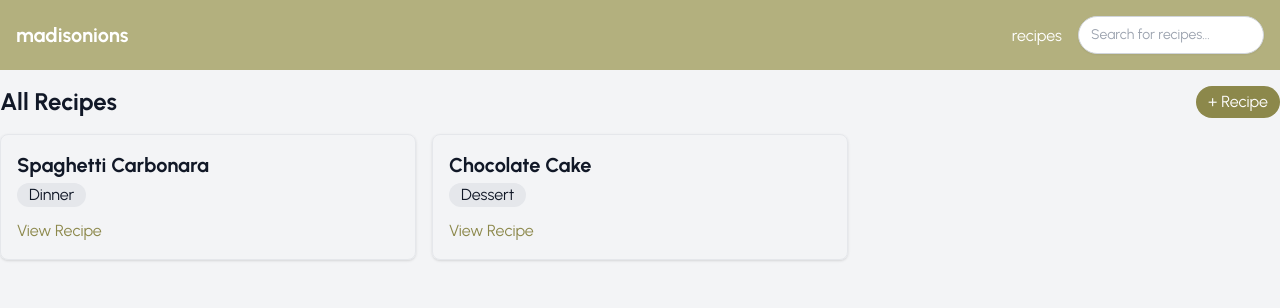
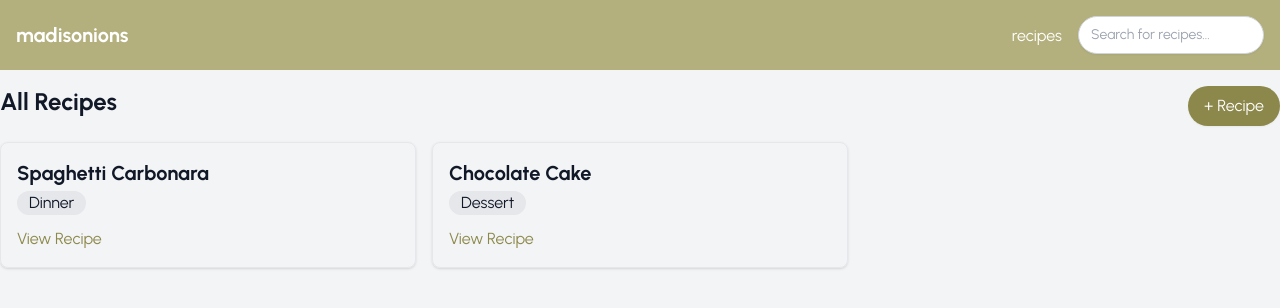
Before and after one commit to haleyalee/recipes, a Next.js app: page /recipes in a window 1280 px wide. Shown: the top 308 px of the page. Built offline with nearby package versions, Linux system fonts and the light colour scheme.

Commit message:
adjust button style

```diff
--- a/src/app/recipes/[id]/page.tsx
+++ b/src/app/recipes/[id]/page.tsx
@@ -16,7 +16,7 @@ export default async function RecipeDetailPage({ params }: { params: Promise<{ i
         <h1 className="text-3xl font-bold">{recipe.name}</h1>
         <Link
           href={`${id}/edit`}
-          className="flex rounded-full px-3 text-white items-center bg-linkGreen hover:bg-hoverGreen hover:shadow-sm"
+          className="flex rounded-full px-4 py-2 text-white items-center bg-linkGreen hover:bg-hoverGreen shadow-sm"
         >
           Edit Recipe
         </Link>
--- a/src/app/recipes/page.tsx
+++ b/src/app/recipes/page.tsx
@@ -9,7 +9,7 @@ export default function RecipeListPage() {
         <h1 className="text-2xl font-bold">All Recipes</h1>
         <Link
           href={`add-recipe`}
-          className="flex rounded-full px-3 text-white items-center bg-linkGreen hover:bg-hoverGreen hover:shadow-sm"
+          className="flex rounded-full px-4 py-2 text-white items-center bg-linkGreen hover:bg-hoverGreen shadow-sm"
         >
           + Recipe
         </Link>
--- a/src/components/ConfirmationModal.tsx
+++ b/src/components/ConfirmationModal.tsx
@@ -54,7 +54,7 @@ export default function ConfirmationModal({ isOpen, onClose }: { isOpen: boolean
           <div className="flex gap-4">
             <button
               id="go-back__btn"
-              className="bg-green text-white p-4 rounded-full hover:bg-hoverGreen hover:shadow-sm"
+              className="bg-linkGreen text-white px-4 py-2 rounded-full hover:bg-hoverGreen shadow-sm"
               onClick={handleGoBack}
             >
               Yes, take me back
--- a/src/components/RecipeForm.tsx
+++ b/src/components/RecipeForm.tsx
@@ -167,7 +167,7 @@ export default function RecipeForm({
         <div>
           <button
             type="submit"
-            className="px-6 py-2 bg-blue-500 text-white font-medium rounded-md shadow-sm hover:bg-blue-600"
+            className="px-4 py-2 bg-linkGreen text-white font-medium rounded-full shadow-sm hover:bg-hoverGreen"
           >
             { formText.submitBtn }
           </button>
```
